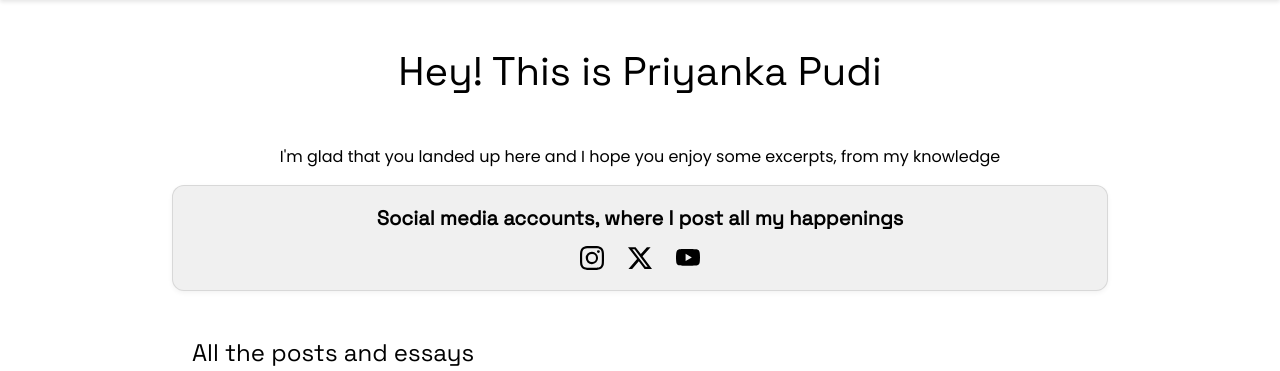
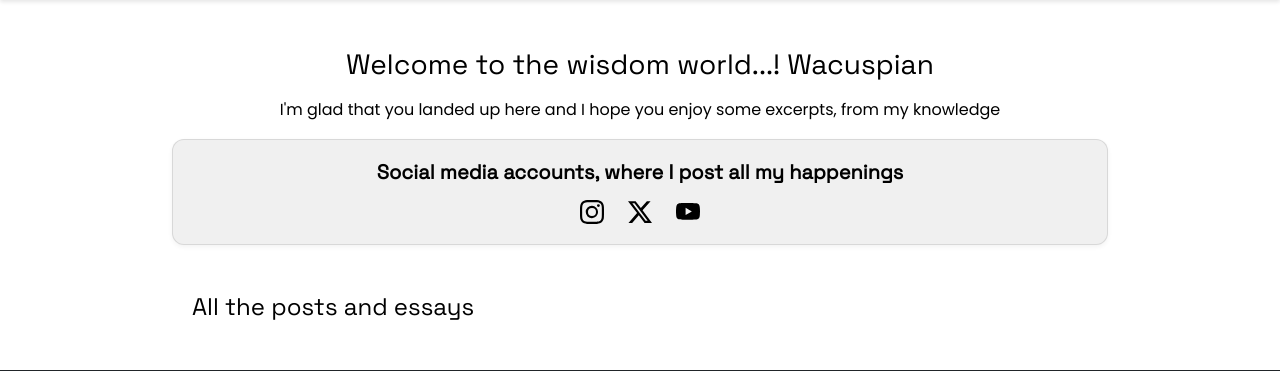
Before and after one commit to priyankaforu/priyankas-portfolio, a Flask app: page / in a window 1280 px wide. Shown: the part 165-536 px from the top of the page. Run offline with Flask 3, Linux system fonts and the light colour scheme.

Commit message:
Update home.html

```diff
--- a/templates/home.html
+++ b/templates/home.html
@@ -1,7 +1,7 @@
 {% extends "base.html" %}
 {% block content %}
 <div class="text-center">
-    <h1 class="mb-5">Hey! This is Priyanka Pudi</h1>
+    <h1 class="mb-3"; style="font-size: 28px; font-weight:400px;">Welcome to the wisdom world...! Wacuspian</h1>
     <p class="mb-3"; style="color:black; font-size: 16px">I'm glad that you landed up here and I hope you enjoy some excerpts, from my knowledge</p>
 
     <div class="social-box mb-5">
```
